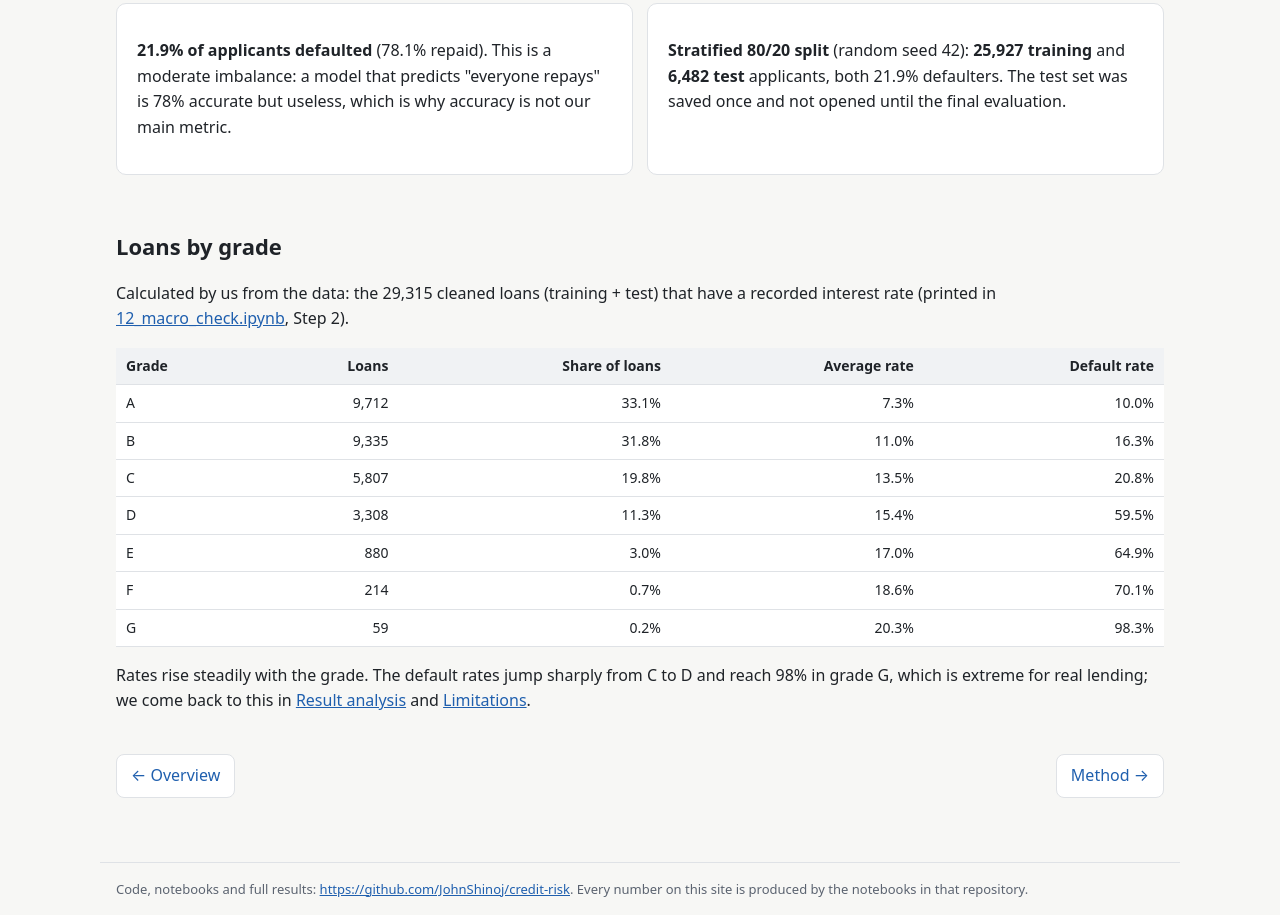
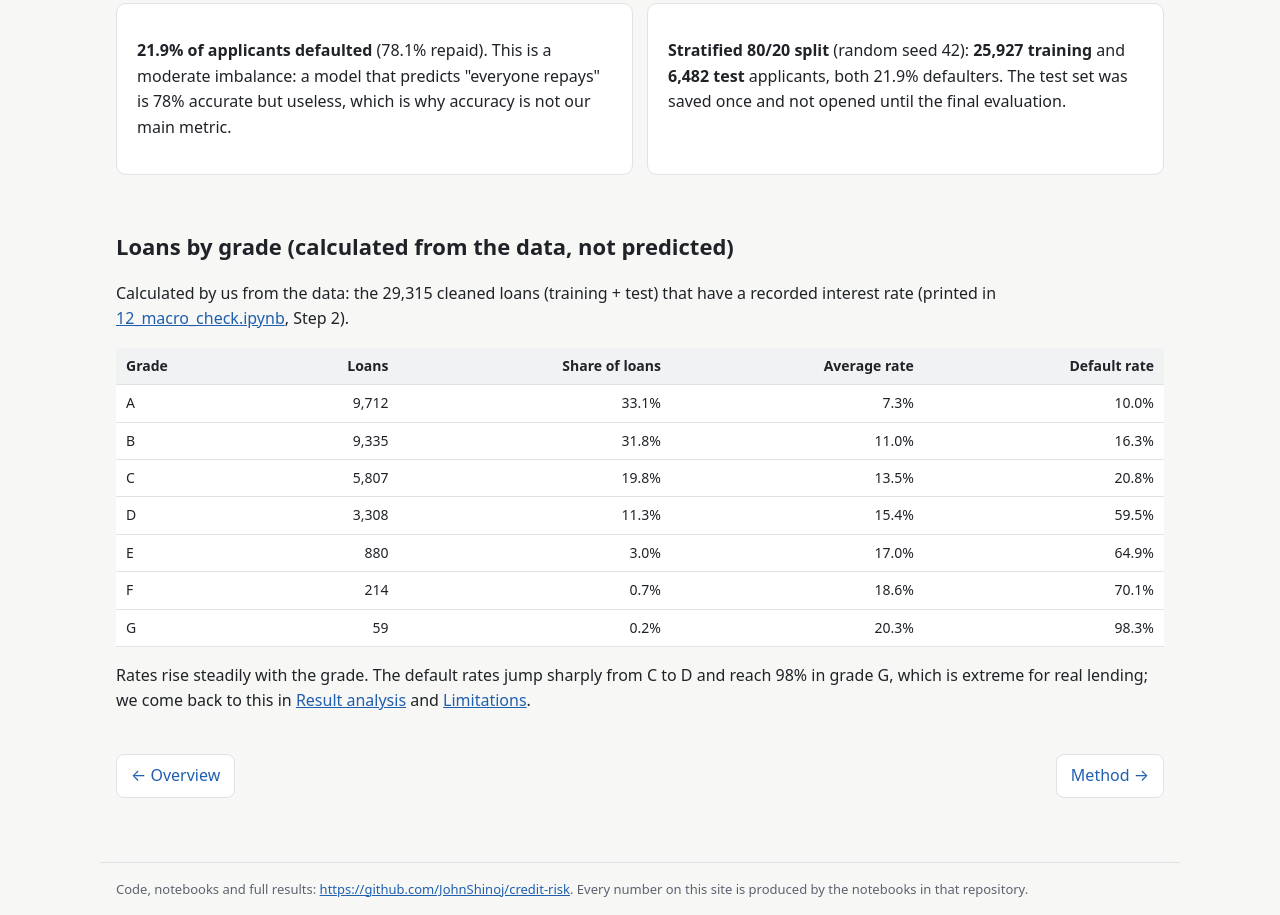
Before and after one commit to JohnShinoj/credit-risk, a plain HTML site: page docs/data.html in a window 1280 px wide. Shown: the part 1650-2565 px from the top of the page. Drawn offline with Linux system fonts and the light colour scheme.

Commit message:
Label the grade table heading as calculated from the data
Co-Authored-By: Claude Opus 5.5 <noreply@anthropic.com>

```diff
--- a/docs/data.html
+++ b/docs/data.html
@@ -61,7 +61,7 @@ set never influences them. Rows without a rate cannot be used to train or test t
 21.9% defaulters. The test set was saved once and not opened until the final evaluation.</p></div>
 </div>
 
-<h2>Loans by grade</h2>
+<h2>Loans by grade (calculated from the data, not predicted)</h2>
 <p>Calculated by us from the data: the 29,315 cleaned loans (training + test) that have a recorded interest rate
 (printed in <a href="https://github.com/JohnShinoj/credit-risk/blob/main/notebooks/12_macro_check.ipynb" target="_blank" rel="noopener">12_macro_check.ipynb</a>, Step 2).</p>
 <div class="table-wrap"><table>
```
